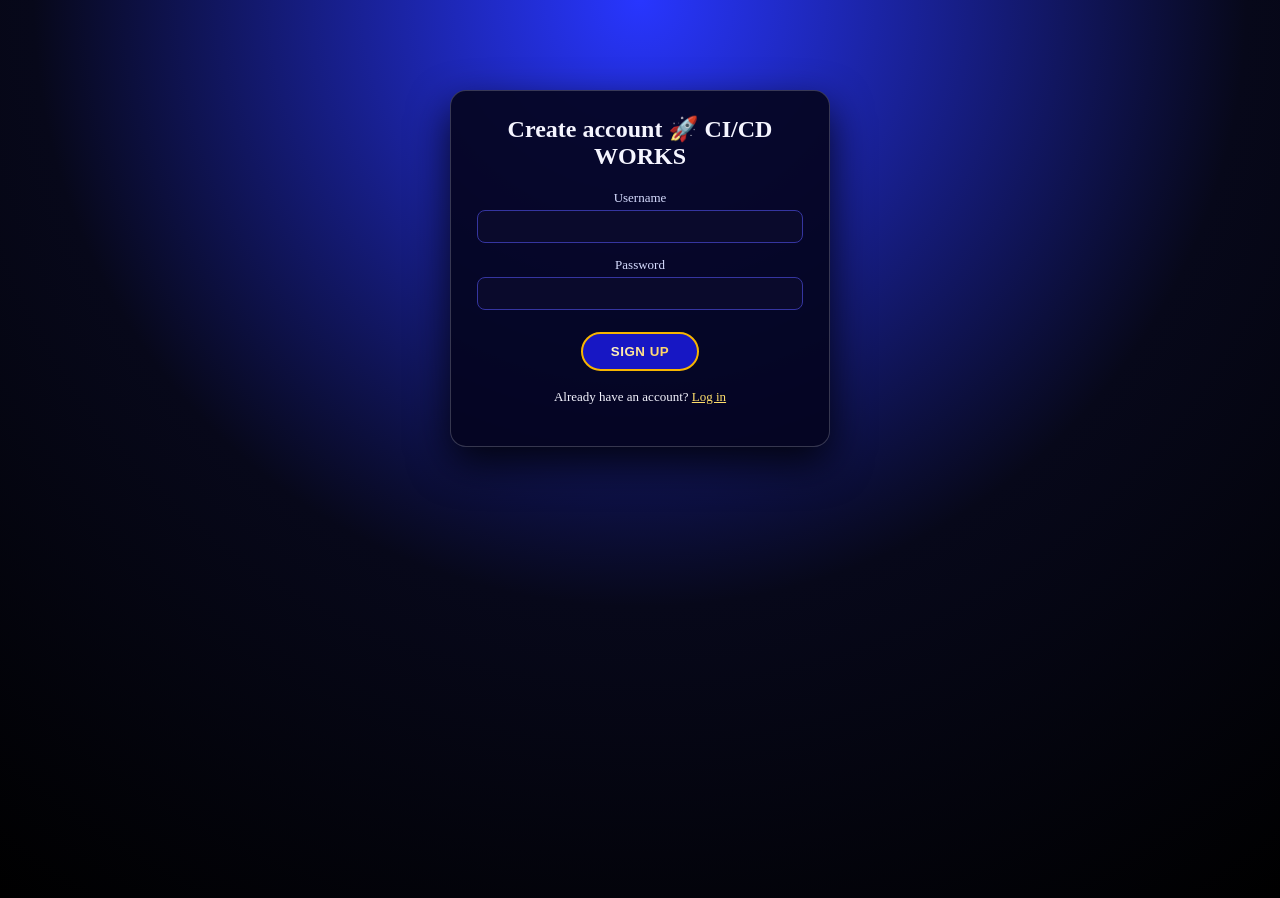
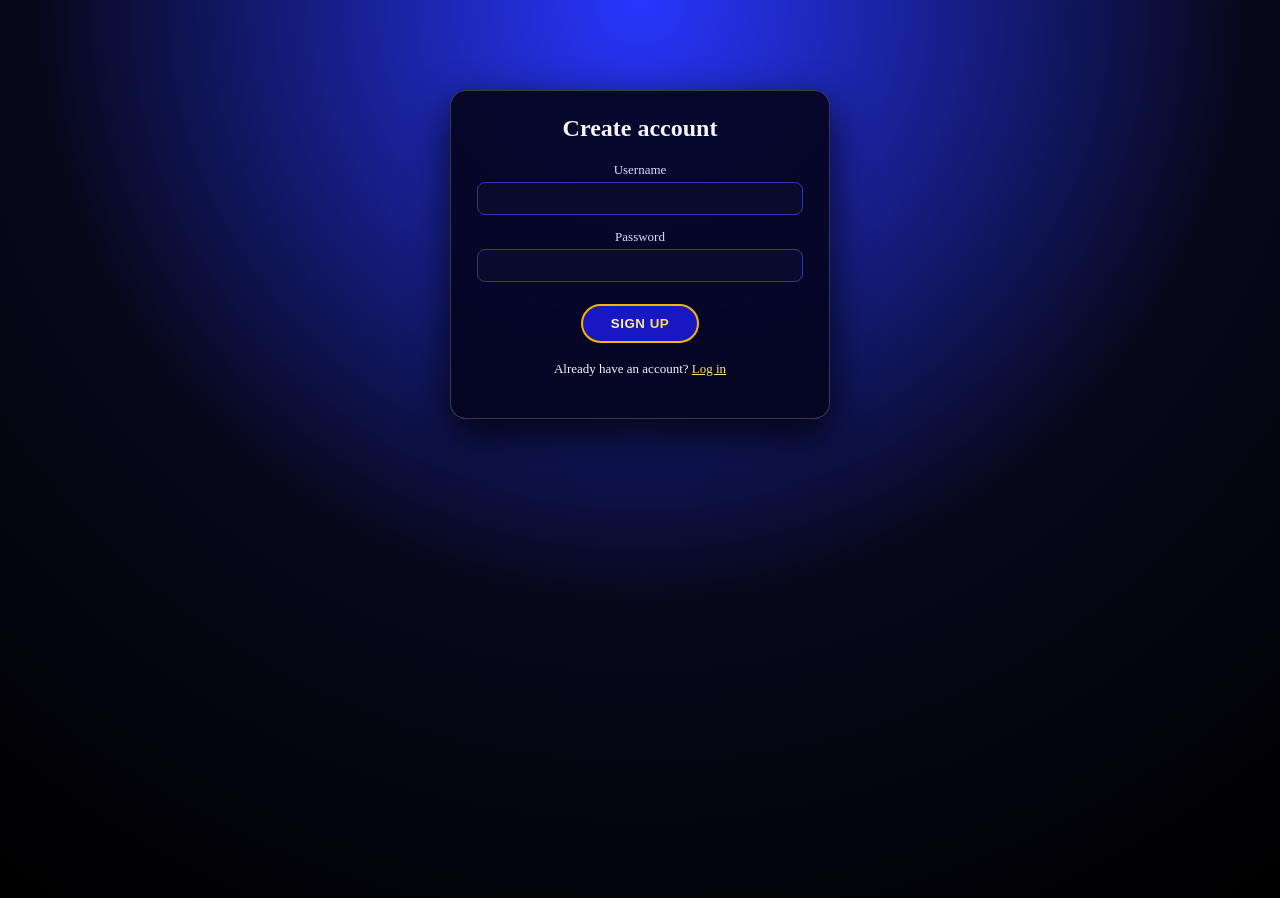
Before and after one commit to ughurmdv/MillionaireProject, a plain HTML site: page frontend/signup.html in a window 1280 px wide. Drawn offline with Linux system fonts and the light colour scheme.

Commit message:
Changed signup title

```diff
--- a/frontend/signup.html
+++ b/frontend/signup.html
@@ -9,7 +9,7 @@
 </head>
 <body class="start-bg">
 <div class="auth-container">
-    <h2>Create account 🚀 CI/CD WORKS</h2>
+    <h2>Create account</h2>
     <div class="auth-field">
         <label>Username</label>
         <input id="signup-username" type="text" autocomplete="username">
```
